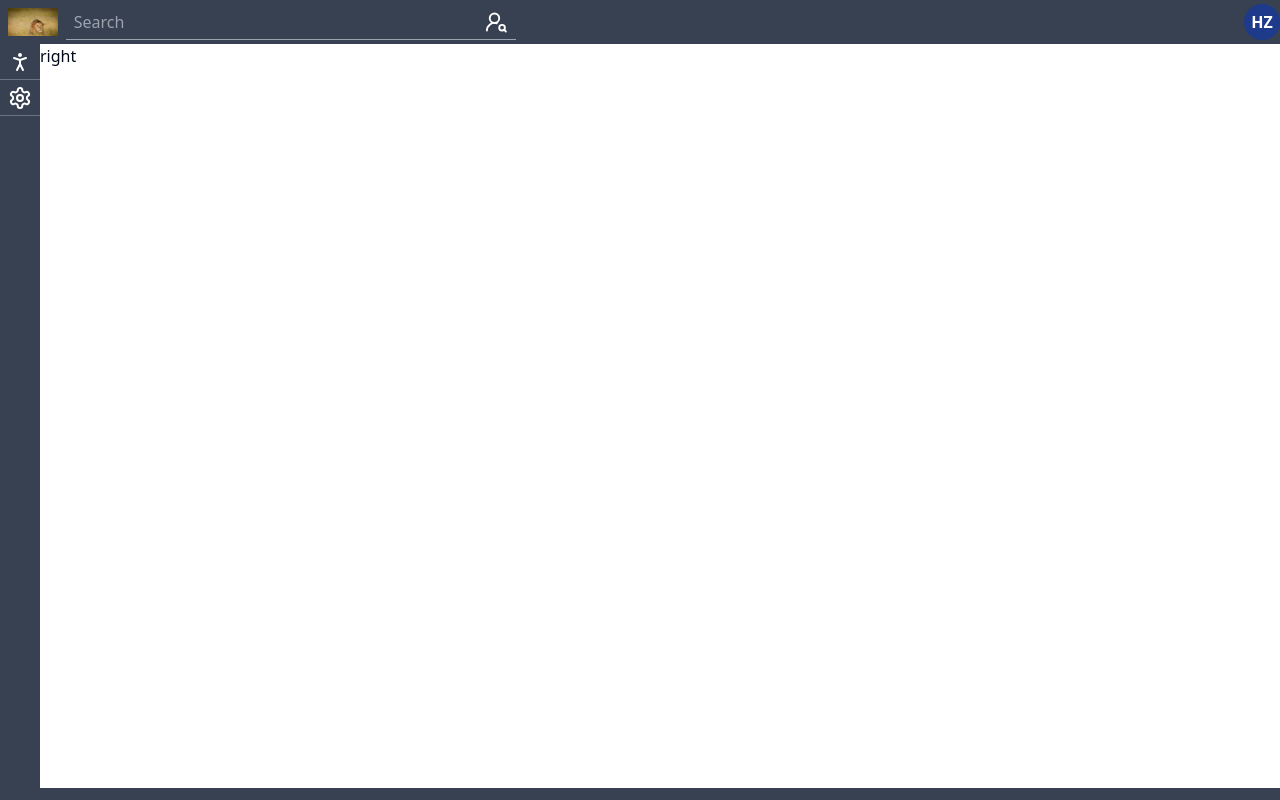
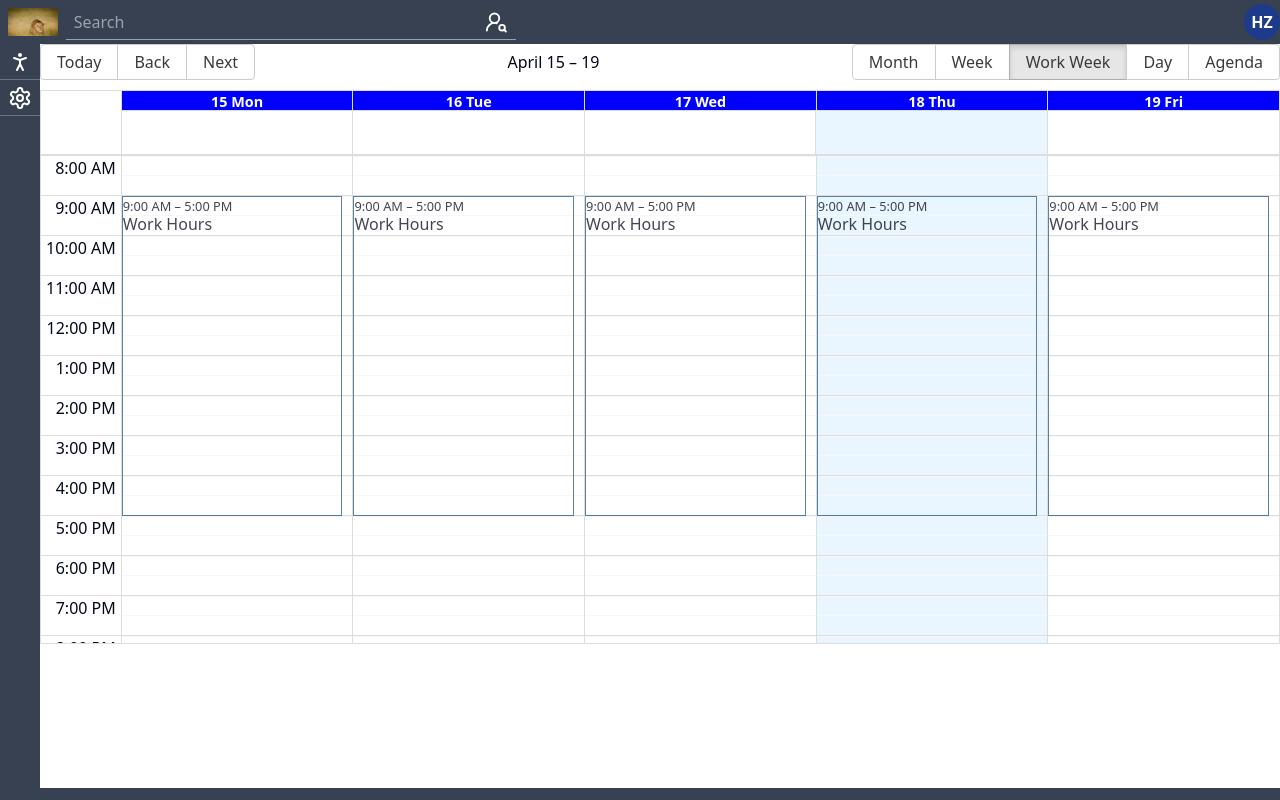
Before and after one commit to RiRi9527/mern-ezcheck-app-frontend, a React (Vite) app: page /main in a window 1280 px wide. Built offline with nearby package versions, Linux system fonts and the light colour scheme; no server answers.

Commit message:
just a mainpage right part test

```diff
--- a/src/pages/MainPage.tsx
+++ b/src/pages/MainPage.tsx
@@ -4,6 +4,7 @@ import { UserRoundSearch } from "lucide-react";
 import { Menu } from "lucide-react";
 import { useEffect, useState } from "react";
 import logo from "../../public/Logo.jpg";
+import MyCalendar from "@/big-react-calendar/big-react-calender";
 
 const MainPage = () => {
   const [isMenuOpen, setIsMenuOpen] = useState(false);
@@ -80,7 +81,9 @@ const MainPage = () => {
             <SettingNav />
           </div>
         </div>
-        <div className="flex-1">right</div>
+        <div className="flex-1">
+          <MyCalendar userId="66189e4543997636a271e175" />
+        </div>
       </div>
       <div className="h-3 bg-gray-700"></div>
     </div>
```
